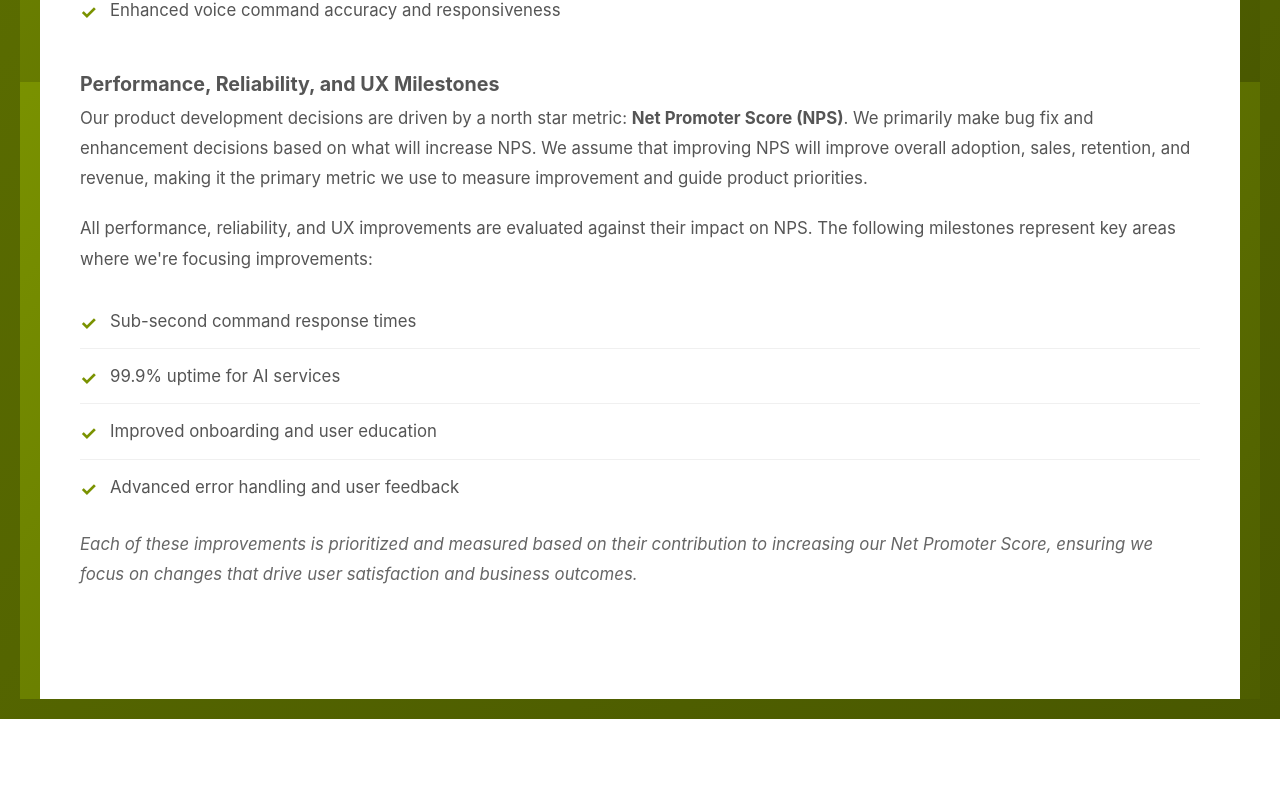
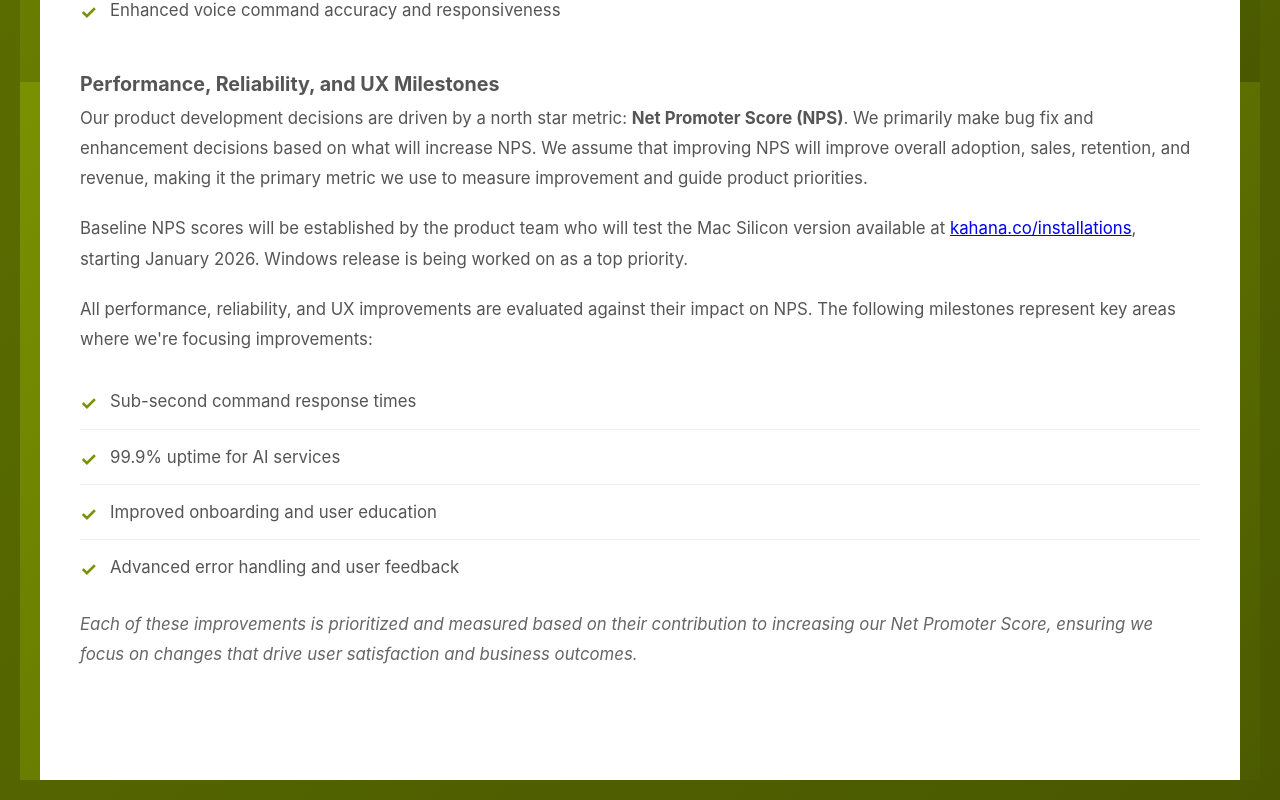
Before and after one commit to AdamKershner/data-room, a React (Vite) app in the folder financial-dashboard/: page /product-technology in a window 1280 px wide. Shown: the part 3938-4738 px from the top of the page. Before the commit the page ends 4657 px from the top, so only its background shows below. Built offline with nearby package versions, Linux system fonts and the light colour scheme.

Commit message:
Add baseline NPS testing details: product team will test Mac Silicon version starting January 2026, Windows release is top priority

```diff
--- a/financial-dashboard/src/pages/ProductTechnology.jsx
+++ b/financial-dashboard/src/pages/ProductTechnology.jsx
@@ -163,6 +163,11 @@ function ProductTechnology() {
             making it the primary metric we use to measure improvement and guide product priorities.
           </p>
           <p style={{ marginTop: '15px' }}>
+            Baseline NPS scores will be established by the product team who will test the Mac Silicon version
+            available at <a href="https://kahana.co/installations" target="_blank" rel="noopener noreferrer">kahana.co/installations</a>,
+            starting January 2026. Windows release is being worked on as a top priority.
+          </p>
+          <p style={{ marginTop: '15px' }}>
             All performance, reliability, and UX improvements are evaluated against their impact on NPS.
             The following milestones represent key areas where we're focusing improvements:
           </p>
```
